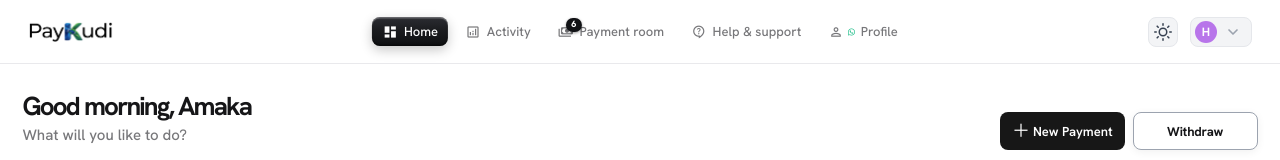
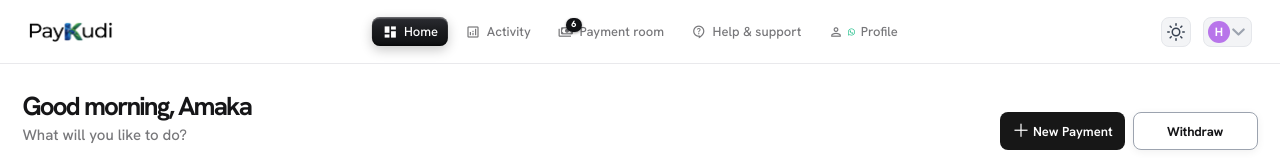
Before and after one commit to STARTUPBUILDtech/redesign, a React (Vite) app: page / in a window 1280 px wide. Both pictures are taken after typing "name@example.com", "Sample123" into the empty fields and a click on the button "Sign In". Shown: the top 160 px of the page. Built offline with nearby package versions, Linux system fonts and the light colour scheme.

Commit message:
fix(header): eliminate space between circle avatar and dropdown arrow in header trigger

```diff
--- a/default.css
+++ b/default.css
@@ -265,11 +265,11 @@ textarea,
 
 .header-profile-trigger {
   height: 36px;
-  padding: 3px 10px 3px 4px;
+  padding: 3px 6px 3px 4px;
   border-radius: 8px;
   display: inline-flex;
   align-items: center;
-  gap: 8px;
+  gap: 2px;
   background-color: #f3f4f6;
   border: 1px solid #e5e7eb;
   cursor: pointer;
--- a/src/App.jsx
+++ b/src/App.jsx
@@ -142,9 +142,9 @@ function HeaderActions({
           >
             <div className="header-avatar-circle-h">H</div>
             <svg
-              width="16"
-              height="16"
-              viewBox="0 0 24 24"
+              width="13"
+              height="8"
+              viewBox="4.5 7.5 15 9"
               fill="none"
               stroke="currentColor"
               strokeWidth="2.5"
```
